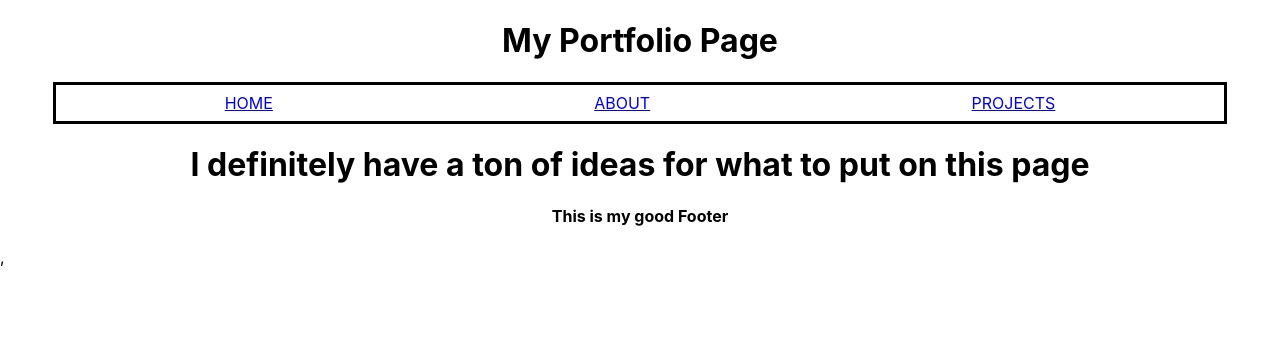
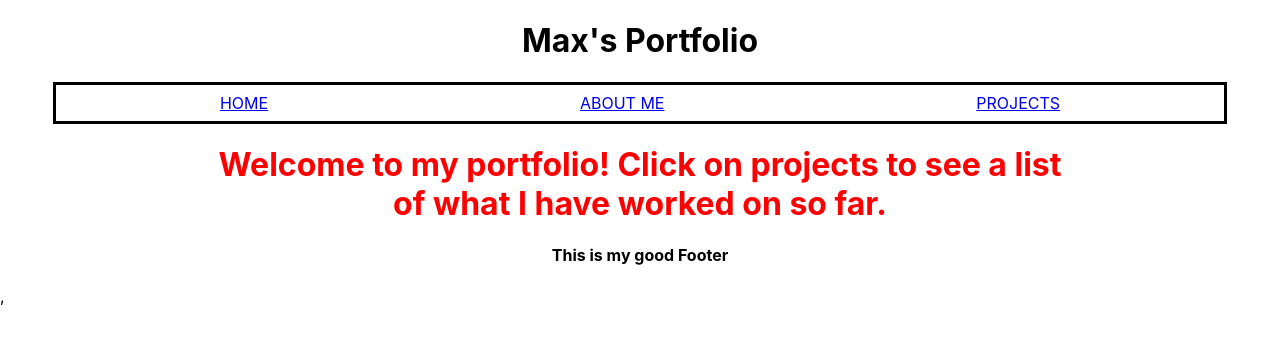
Before and after one commit to maxmcgrath1/portfolio_frontend, a React (Create React App) app: page / in a window 1280 px wide. Shown: the top 340 px of the page. Built offline with nearby package versions, Linux system fonts and the light colour scheme.

Commit message:
added some styling

```diff
--- a/src/App.css
+++ b/src/App.css
@@ -40,6 +40,7 @@
 button {
   display: flex;
   flex-direction: column;
+  background-color: blue;
   color: blue;
 }
 
@@ -52,3 +53,11 @@ button {
 img {
   width: 300px;
 }
+
+.homemessage {
+  color: red
+}
+
+.projname {
+  color: teal
+}
--- a/src/components/Header.js
+++ b/src/components/Header.js
@@ -13,13 +13,13 @@ function Header(props) {
 
     return (
         <header>
-            <h1>My Portfolio Page</h1>
+            <h1>Max's Portfolio</h1>
             <nav style={navStyle}>
                 <Link to="/">
                     <div>HOME</div>
                 </Link>
                 <Link to="/about">
-                    <div>ABOUT</div>
+                    <div>ABOUT ME</div>
                 </Link>
                 <Link to="/projects">
                     <div>PROJECTS</div>
--- a/src/pages/About.js
+++ b/src/pages/About.js
@@ -20,8 +20,8 @@ function About(props) {
     // define a function that will return the JSX needed once we get the data
     const loaded = () => (
         <div>
-            <h2>{about.name}</h2>
-            <h3>{about.email}</h3>
+            <h1>{about.name}</h1>
+            <h3>email: {about.email}</h3>
             <p>{about.bio}</p>
         </div>
     );
--- a/src/pages/Home.js
+++ b/src/pages/Home.js
@@ -1,5 +1,7 @@
 function Home(props) {
-    return <h1>I definitely have a ton of ideas for what to put on this page</h1>;
+    return <h1 className = "homemessage">Welcome to my portfolio! Click on projects to see a list < br />
+        of what I have worked on so far.
+    </h1>;
 }
 
 export default Home;
--- a/src/pages/Projects.js
+++ b/src/pages/Projects.js
@@ -21,7 +21,7 @@ function Projects(props) {
     const loaded = () => {
         return projects.map((project) => (
             <div className = "project">
-                <h1>{project.name}</h1>
+                <h1 className ="projname">{project.name}</h1>
                 <img src={project.image} alt={project.name} />
                 <h3>{project.description}</h3>
                 <a href={project.git}>
```
